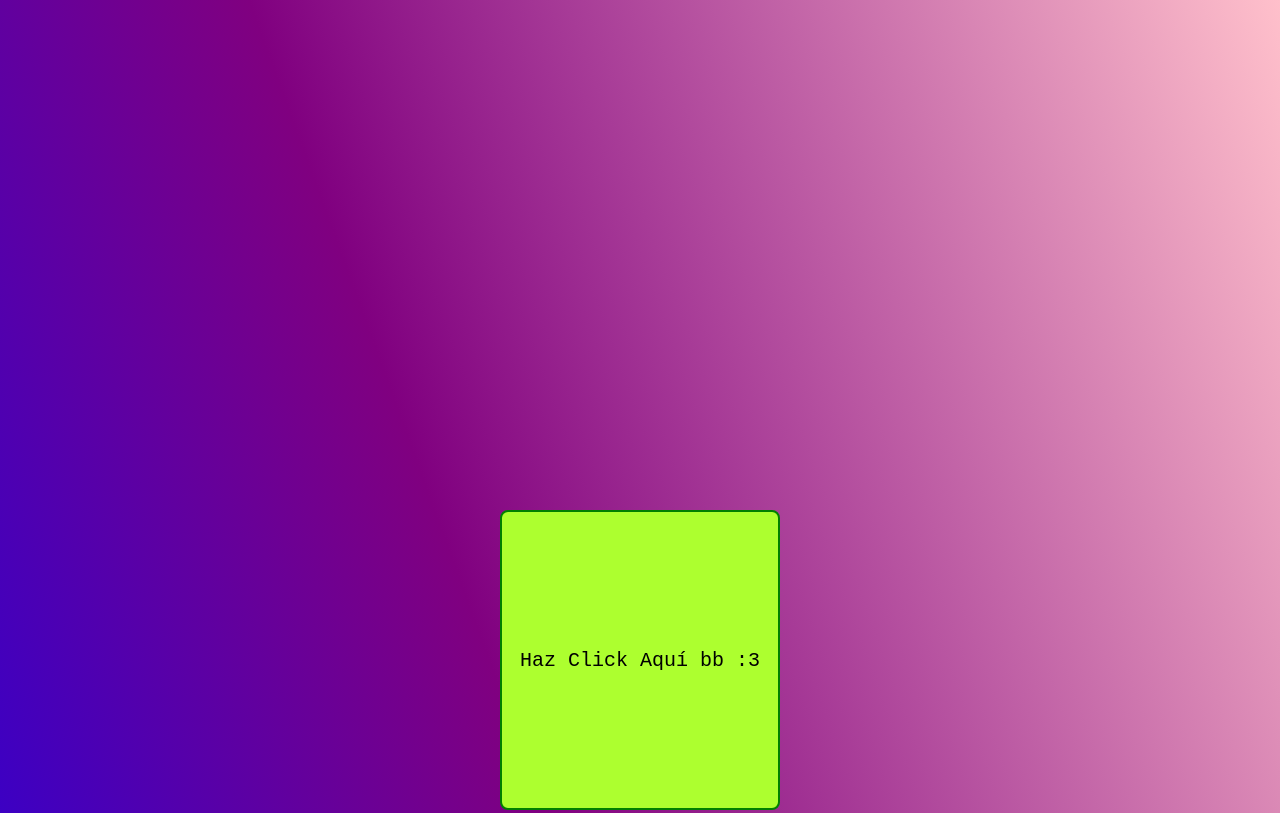
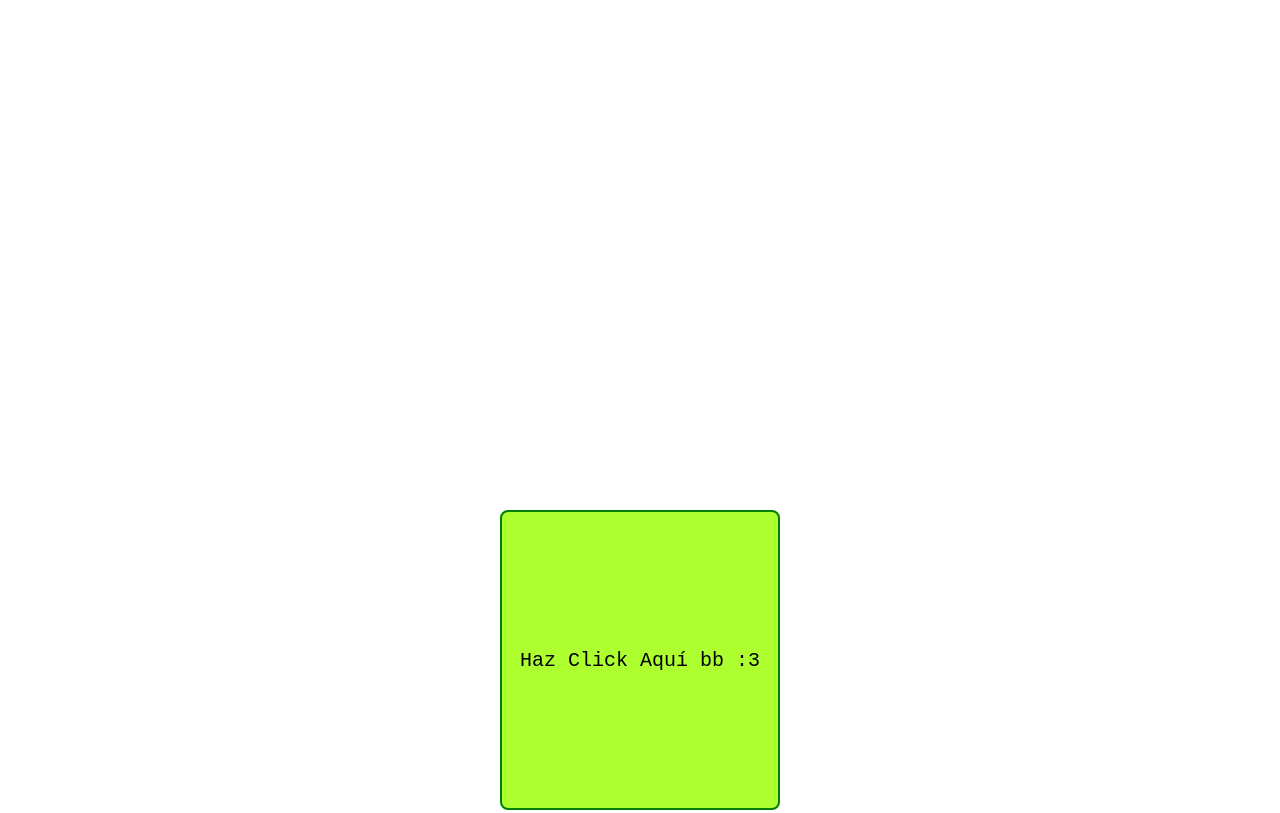
Before and after one commit to johnbryaan4/letra1, a plain HTML site: page index.html in a window 1280 px wide. Shown: the top 813 px of the page. Drawn offline with Linux system fonts and the light colour scheme; a web font is replaced by a local one.

Commit message:
Update style.css

```diff
--- a/Css/style.css
+++ b/Css/style.css
@@ -1,7 +1,7 @@
 body {
     margin: 0;
     font-family: 'Inclusive Sans', sans-serif;
-    background: linear-gradient(70deg, blue, purple, pink);
+    background: background: rgb(163, 226, 244);
 }
 
 h1 {
```
